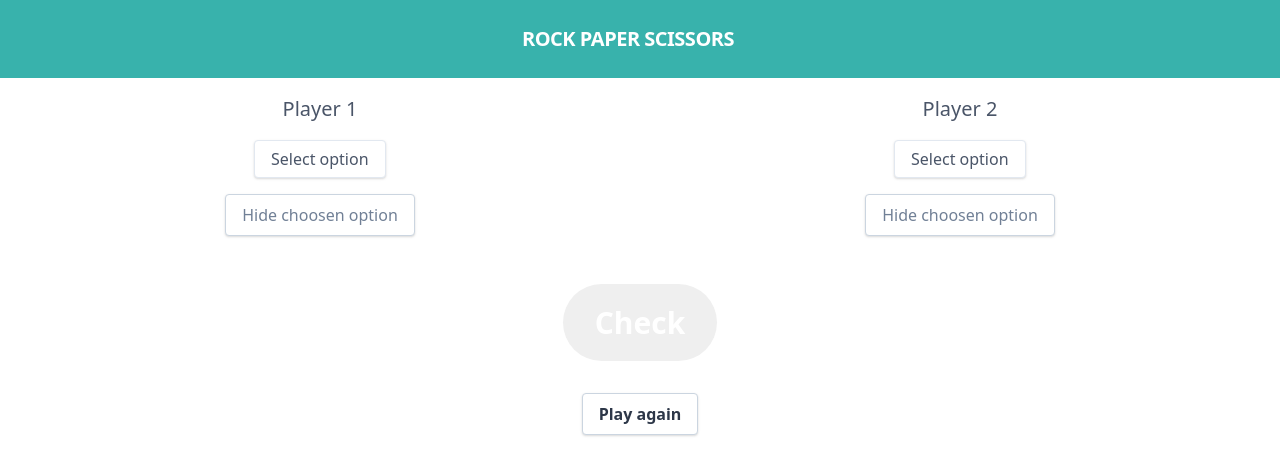
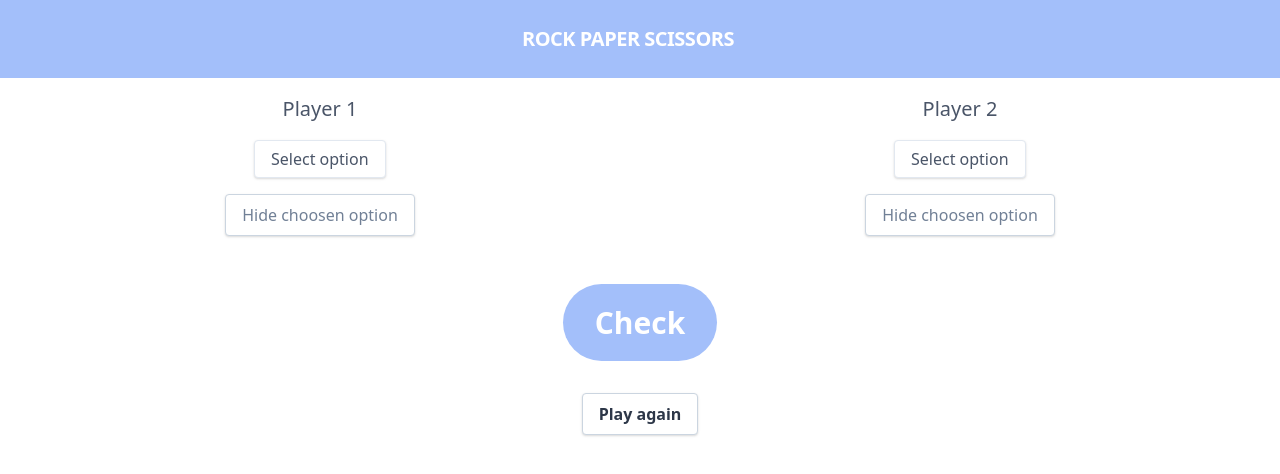
Before and after one commit to Carrosen/rock_paper_scissors, a website: page src/index.html in a window 1280 px wide. Drawn offline with nearby package versions, Linux system fonts and the light colour scheme.

Commit message:
Changes color to indigo

```diff
--- a/src/index.html
+++ b/src/index.html
@@ -9,7 +9,7 @@
 </head>
 <body>
 
-  <div class="flex items-center justify-center flex-wrap bg-teal-500 p-6">
+  <div class="flex items-center justify-center flex-wrap bg-indigo-300 p-6">
     <div class="flex items-center flex-shrink-0 text-white text-center mr-6">
       <p class="font-semibold text-xl tracking-tight">ROCK  PAPER  SCISSORS</p>
     </div>
@@ -47,8 +47,8 @@
   </div>
 
   <div class="flex-1 text-gray-700 text-center px-4 py-2 m-2">
-    <div class="text-teal-500 text-3xl mb-4" id="display_answer">
-      <input class="bg-teal hover:bg-teal-light text-white font-bold py-4 px-8 m-4 rounded-full" type="submit" value="Check" id="button3">
+    <div class="text-indigo-500 text-3xl mb-4" id="display_answer">
+      <input class="bg-indigo-300 hover:bg-indigo-400 text-white font-bold py-4 px-8 m-4 rounded-full" type="submit" value="Check" id="button3">
     </div>
     <button type="submit" onClick="refreshPage()" class="bg-white hover:bg-gray-100 text-gray-800 font-semibold py-2 px-4 border border-gray-400 rounded shadow">Play again</button>
   </div>
```
